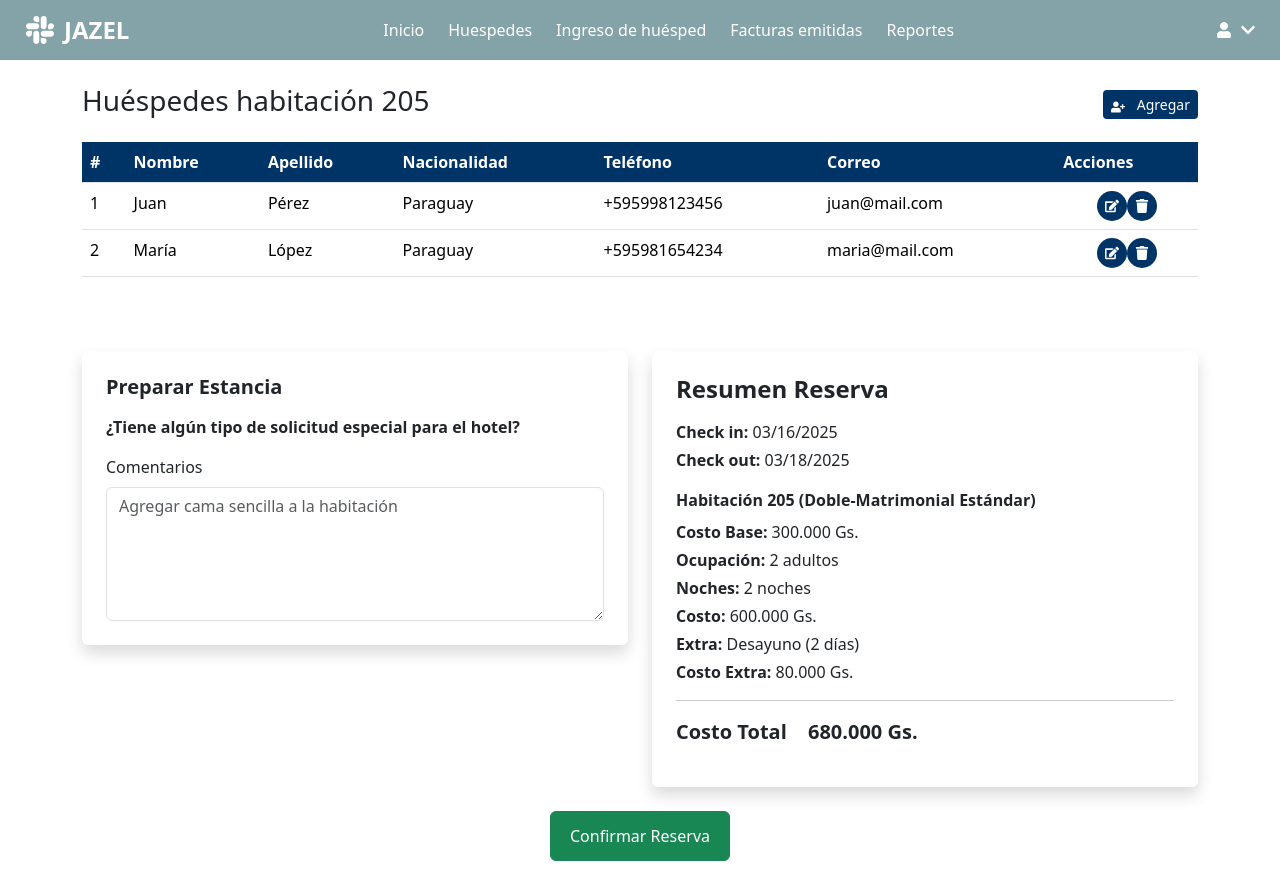
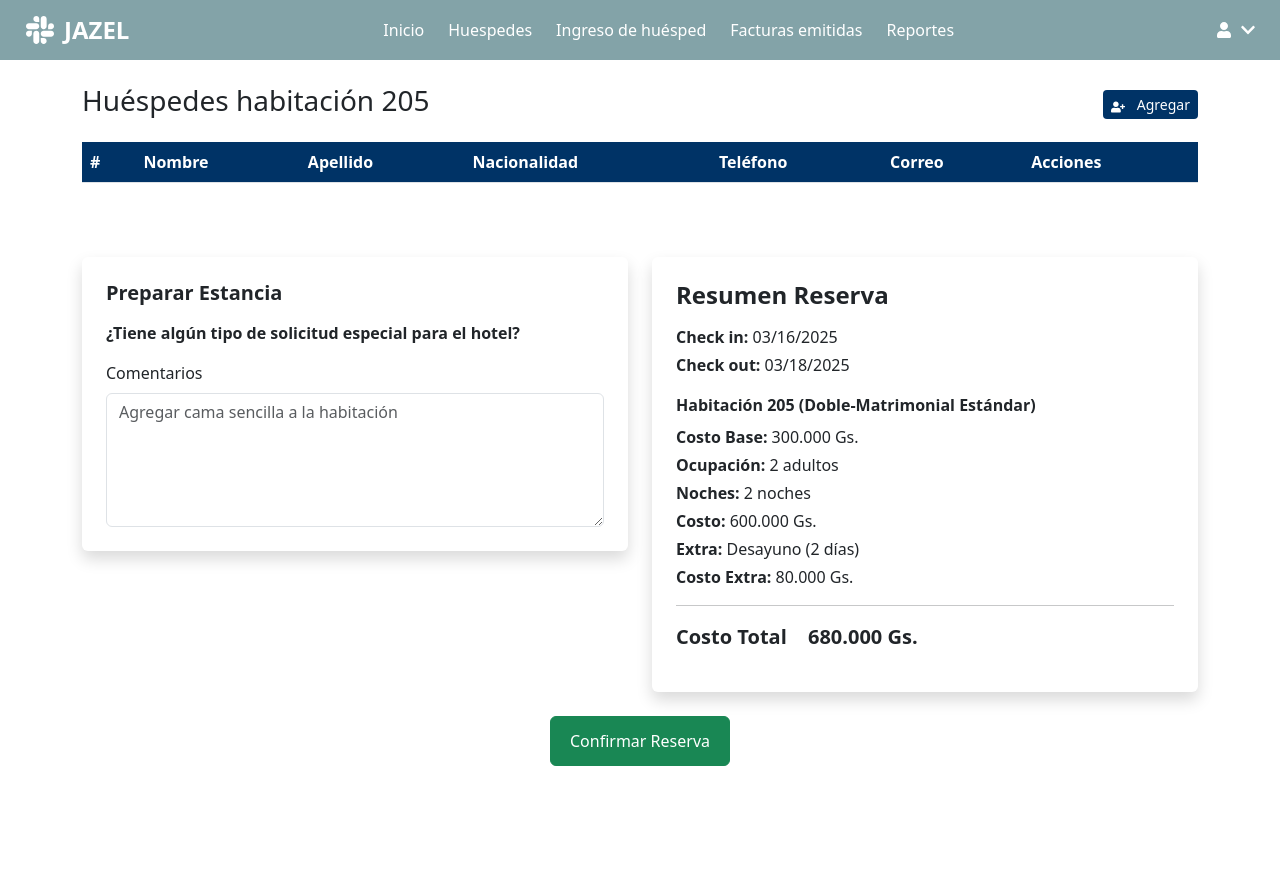
Before and after one commit to CrisNAC/Hotel_Facturacion, a React (Vite) app in the folder frontend/: page /ConfirmarReserva in a window 1280 px wide. After the commit the page ends 800 px from the top, so only its background shows below. Built offline with nearby package versions, Linux system fonts and the light colour scheme.

Commit message:
Cargar datos del backend a la pantalla Facturas emitidas y modificación de estilos

```diff
--- a/frontend/src/App.jsx
+++ b/frontend/src/App.jsx
@@ -15,7 +15,7 @@ import Invoice from "./components/Invoice"
 
 import CheckIn from './components/CheckIn'
 import ConfirmarReserva from './components/ConfirmarReserva'
-import DatosHuesped from './components/DatosHuesped'
+import AgregarHuesped from './pages/AgregarHuesped'
 import SeleccionHabitacion from './components/SeleccionHabitacion'
 
 function App() {
@@ -34,7 +34,7 @@ function App() {
 
             <Route path="/IngresoHuesped" element={<CheckIn />}></Route>
             <Route path="/ConfirmarReserva" element={<ConfirmarReserva />}></Route>
-          <Route path="/DatosHuesped" element={<DatosHuesped />}></Route>
+            <Route path="/AgregarHuesped" element={<AgregarHuesped />}></Route>
             <Route path="/SeleccionHabitacion" element={<SeleccionHabitacion />}></Route>
 
             <Route path="/" element={<Login />} />
--- a/frontend/src/components/ConfirmarReserva.jsx
+++ b/frontend/src/components/ConfirmarReserva.jsx
@@ -1,9 +1,11 @@
 import React from "react";
 import { FaEdit, FaTrash, FaUserPlus } from "react-icons/fa";
-import { useNavigate } from 'react-router-dom';
+import { useNavigate, useLocation } from 'react-router-dom';
 import NavBar from "./navbar";
 
 const ConfirmarReserva = () => {
+	const location = useLocation();
+	const huespedes = location.state?.huespedes || [];
 
 	const navigate = useNavigate();
 
@@ -21,7 +23,7 @@ const ConfirmarReserva = () => {
 							color: "white",
 							border: "#003366",
 						}}
-						onClick={() => navigate('/DatosHuesped')}
+						onClick={() => navigate('/AgregarHuesped')}
 					>
 						<FaUserPlus className="me-2" /> Agregar
 					</button>
@@ -62,13 +64,14 @@ const ConfirmarReserva = () => {
 						</tr>
 					</thead>
 					<tbody>
-						<tr>
-							<td>1</td>
-							<td>Juan</td>
-							<td>Pérez</td>
-							<td>Paraguay</td>
-							<td>+595998123456</td>
-							<td>juan@mail.com</td>
+						{huespedes.map((huesped, index) => (
+						<tr key={index}>
+							<td>{index + 1}</td>
+							<td>{huesped.nombre}</td>
+							<td>{huesped.apellido}</td>
+							<td>{huesped.nacionalidad}</td>
+							<td>{huesped.telefono}</td>
+							<td>{huesped.email}</td>
 							<td className="d-flex justify-content-center align-items-center">
 								<button
 									type="button"
@@ -100,44 +103,7 @@ const ConfirmarReserva = () => {
 								</button>
 							</td>
 						</tr>
-						<tr>
-							<td>2</td>
-							<td>María</td>
-							<td>López</td>
-							<td>Paraguay</td>
-							<td>+595981654234</td>
-							<td>maria@mail.com</td>
-							<td className="d-flex justify-content-center align-items-center">
-								<button
-								type="button"
-									className="btn plus rounded-circle d-flex align-items-center justify-content-center"
-									style={{
-										backgroundColor: "#003366",
-										color: "white",
-										width: "30px",
-										height: "30px",
-										padding: 0,
-										fontSize: "14px",
-									}}
-								>
-									<FaEdit />
-								</button>
-								<button
-								type="button"
-									className="btn plus rounded-circle d-flex align-items-center justify-content-center"
-									style={{
-										backgroundColor: "#003366",
-										color: "white",
-										width: "30px",
-										height: "30px",
-										padding: 0,
-										fontSize: "14px",
-									}}
-								>
-									<FaTrash />
-								</button>
-							</td>
-						</tr>
+						))}
 					</tbody>
 				</table>
 
--- a/frontend/src/components/FacturaTable.jsx
+++ b/frontend/src/components/FacturaTable.jsx
@@ -1,5 +1,5 @@
 import React, { useState, useEffect } from "react";
-import { useNavigate } from "react-router-dom";
+import { useNavigate, useLocation } from "react-router-dom";
 import ReactPaginate from "react-paginate";
 import "./FacturaTable.css";
 import NavBar from "../components/navbar.jsx";
@@ -7,44 +7,55 @@ import NavBar from "../components/navbar.jsx";
 const FacturaTable = () => {
 
     const navigate = useNavigate();
+    const location = useLocation();
+    const { huesped } = location.state || {};
 
-    const [filters, setFilters] = useState({
+    const initialFilters ={
         desde: "",
         hasta: "",
         huesped: "",
         condicion: "Todos",
-    });
+    };
+
+    const [filters, setFilters] = useState(initialFilters);
+
+    const handleResetFilters = () => {
+        setFilters(initialFilters);
+    }
 
     const [filtered, setFiltered] = useState([]);
     const [currentPage, setCurrentPage] = useState(0);
     const itemsPerPage = 15;
-
     const [facturas, setFacturas] = useState([]);
 
 
     useEffect(() => {
-        // Cambiá la URL por la de tu API real
-        fetch("http://localhost:4000/api/facturas")
-            .then(response => {
+        const fetchFacturas = async () => {
+            try {
+                const response = await fetch("http://localhost:4000/api/facturas", {
+                    headers: {
+                        "Accept": "application/json"
+                    }
+                });
+
                 if (!response.ok) {
-                    throw new Error("Error al obtener las facturas");
+                    // Capturamos errores de HTTP
+                    throw new Error(`Error al obtener las facturas: ${response.status} ${response.statusText}`);
                 }
-                return response.json();
-            })
-            .then(data => setFacturas(data))
-            .catch(error => {
+
+                const data = await response.json();
+                setFacturas(data);
+            } catch (error) {
                 console.error("Error al cargar los datos:", error);
-            });
+            }
+        };
+
+        fetchFacturas();
     }, []);
-
-    // Función para convertir "01/03/2025" a "2025-03-01"
-    function convertirFecha(fechastr) {
-        const [dia, mes, anho] = fechastr.split("/");
-        return `${anho}-${mes.padStart(2, "0")}-${dia.padStart(2, "0")}`;
-    }
 
     // Función para normalizar cadenas de texto, eliminando acentos y convirtiendo todo a minúsculas
     function normalizarTexto(texto) {
+        if (!texto) return "";
         return texto.normalize("NFD").replace(/[\u0300-\u036f]/g, "").toLowerCase();
     }
 
@@ -53,14 +64,24 @@ const FacturaTable = () => {
         const huespedNormalizado = normalizarTexto(huesped);
 
         const nuevasFacturas = facturas.filter((f) => {
-            const fecha = convertirFecha(f.fecha);
-            const nombre = normalizarTexto(f.huesped);
+            let fechaEmision;
+            if (f.fecha) {
+                fechaEmision = new Date(f.fecha);
+            }
+            else {
+                return false;
+            }
+
+            const filtroDesde = desde ? new Date(desde) : null;
+            const filtroHasta = hasta ? new Date(hasta) : null;
+
+            const nombreCompleto = normalizarTexto(f.huesped);
 
             return (
-                (!desde || fecha >= desde) &&
-                (!hasta || fecha <= hasta) &&
-                (!huesped || nombre.includes(huespedNormalizado)) &&
-                (condicion === "Todos" || f.condicion === condicion)
+                (!filtroDesde || fechaEmision >= filtroDesde) &&
+                (!filtroHasta || fechaEmision <= filtroHasta) &&
+                (!huesped || nombreCompleto.includes(huespedNormalizado)) &&
+                (condicion === "Todos" || f.condicion_venta === condicion)
             );
         });
 
@@ -90,46 +111,46 @@ const FacturaTable = () => {
             <div className="factura-wrapper container-fluid px-4 mt-4">
                 {/* Filtros */}
                 <h2 className="text-center" style={{ paddingBottom: "20px" }}>Facturas emitidas</h2>
-            <div className="bg-light p-3 rounded mb-4">
-                <div className="row" style={{ paddingTop: "8px" }}>
-                    <div className="col-12 col-md-3 mb-3">
+                <div className="bg-light p-3 rounded mb-3">
+                    <div className="row align-items-center" style={{ paddingLeft: "15px"}}>
+                        <div className="col-12 col-md-auto">
                             <label className="form-label">Desde:</label>
                             <div className="position-relative d-flex align-items-center calendar-wrapper">
                                 <input
                                     type="date"
                                     id="filtroDesde"
-                                className="form-control pe-5"
+                                    className="form-control"
                                     value={filters.desde}
                                     onChange={handleChange}
                                 />
                                 <i className="bi bi-calendar calendar-icon-right" onClick={() => document.getElementById("filtroDesde")?.showPicker?.()} style={{ cursor: "pointer" }}></i>
                             </div>
                         </div>
-                    <div className="col-12 col-md-3 mb-3">
+                        <div className="col-12 col-md-auto">
                             <label className="form-label">Hasta:</label>
                             <div className="position-relative d-flex align-items-center calendar-wrapper">
                                 <input
                                     type="date"
                                     id="filtroHasta"
-                                className="form-control pe-5"
+                                    className="form-control"
                                     value={filters.hasta}
                                     onChange={handleChange}
                                 />
                                 <i className="bi bi-calendar calendar-icon-right" onClick={() => document.getElementById("filtroHasta")?.showPicker?.()} style={{ cursor: "pointer" }}></i>
                             </div>
                         </div>
-                    <div className="col-12 col-md-3 mb-3">
+                        <div className="col-12 col-md-auto">
                             <label className="form-label">Huésped:</label>
                             <input
                                 type="text"
                                 id="filtroHuesped"
-                            className="form-control pe-5"
+                                className="form-control"
                                 placeholder="Nombre"
                                 value={filters.huesped}
                                 onChange={handleChange}
                             />
                         </div>
-                    <div className="col-12 col-md-3 mb-3">
+                        <div className="col-12 col-md-2">
                             <label className="form-label">Condición Venta:</label>
                             <select
                                 id="filtroCondicion"
@@ -142,6 +163,11 @@ const FacturaTable = () => {
                                 <option>Contado</option>
                                 <option>Crédito</option>
                             </select>
+                        </div>
+                        <div className="col-12 col-md-auto">
+                            <button className="btn btn-secondary w-100" style={{ marginTop: "25px" }} onClick={handleResetFilters}>
+                                Reestablecer filtro
+                            </button>
                         </div>
                     </div>
                 </div>
@@ -164,7 +190,19 @@ const FacturaTable = () => {
                                 <tr key={index}>
                                     <td>{factura.huesped}</td>
                                     <td>{factura.numero}</td>
-                                <td>{factura.fecha}</td>
+                                    <td>
+                                        {factura.fecha ? (
+                                            (() => {
+                                                const utcDate = new Date(factura.fecha);
+                                                const day = utcDate.getUTCDate().toString().padStart(2, '0');
+                                                const month = (utcDate.getUTCMonth() + 1).toString().padStart(2, '0');
+                                                const year = utcDate.getUTCFullYear();
+                                                return `${day}-${month}-${year}`;
+                                            })()
+                                        ) : (
+                                            '-'
+                                        )}
+                                    </td>
                                     <td>
                                         {new Intl.NumberFormat("es-PY", {
                                             style: "currency",
```
Also changed, not shown: frontend/src/components/FacturaTable.css (+11 -1 lines), frontend/src/pages/AgregarHuesped.jsx (renamed from frontend/src/components/DatosHuesped.jsx, +9 -7 lines), 1 other file (tests, documents, lock files or other folders). Lines whose indentation alone changed are shown as unchanged.
